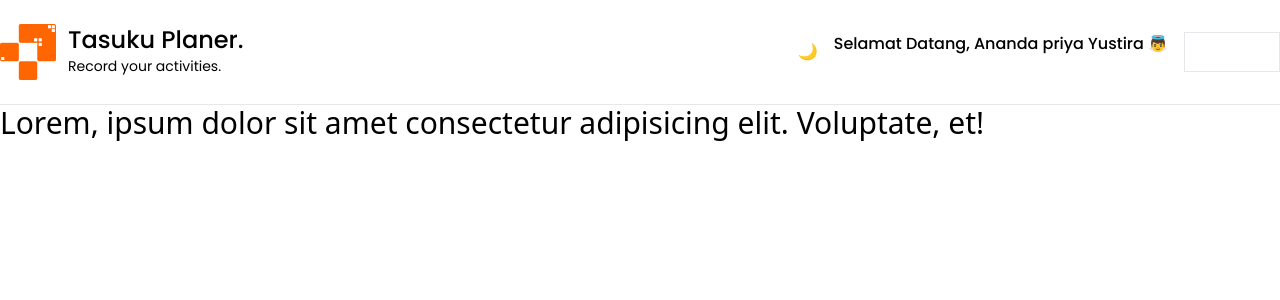
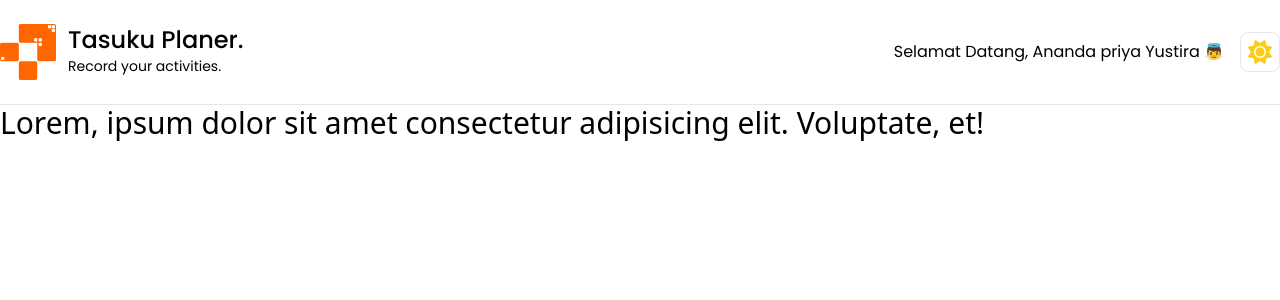
Before and after one commit to nandah4/myplanner-tasuku, a React (Vite) app: page / in a window 1280 px wide. Shown: the top 300 px of the page. Built offline with nearby package versions, Linux system fonts and the light colour scheme.

Commit message:
feat: add transition when clicking dark mode button

```diff
--- a/src/components/layouts/Header.jsx
+++ b/src/components/layouts/Header.jsx
@@ -2,6 +2,7 @@ import Logo from "../../assets/logo-study-plan.png"
 import { AnimatePresence, motion } from "framer-motion"
 import useTaskContext from "../../hooks/useTaskContext"
 import { FaSun } from "react-icons/fa6";
+import { FaRegMoon } from "react-icons/fa";
 
 const Header = () => {
     const { darkMode, setDarkMode } = useTaskContext();
@@ -20,41 +21,39 @@ const Header = () => {
                             <p className="font-lato text-sm">Record your activities.</p>
                         </div>
                     </div>
-                    <div className="flex justify-between gap-x-4">
-                        <button
-                            onClick={() => setDarkMode((isFakeDark) => !isFakeDark)}
-                            className="btn-fake-dark-mode"
-                        >
-                            {darkMode ? "☀️" : "🌙"}
-                        </button>
-                        <h2 className="font-medium">Selamat Datang, Ananda priya Yustira 👼</h2>
-                        <div className="border h-10 w-24 overflow-hidden  flex justify-center">
+                    <div className="flex justify-between items-center gap-x-4">
 
-                            {
-                                <AnimatePresence>
+                        <h2 className="font-normal">Selamat Datang, Ananda priya Yustira 👼</h2>
+
+                        <div className="border rounded-lg h-10 w-10 overflow-hidden  flex justify-center">
+
+                            <AnimatePresence mode="wait">
                                 {
                                     darkMode ? <motion.button
-                                            initial={{ y: 0 }}
-                                            animate={{ y: [0, 0, 0] }}
-                                            exit={{ y: [0, 0], }}
-                                            transition={{ duration: 2, times: [0.3, 0.3, 0.2], ease: 'easeInOut' }}
-                                            className="border"
+                                        key="su-button"
+                                        initial={{ y: -100 }}
+                                        animate={{ y: [-50, 8, 0] }}
+                                        exit={{ y: [0, 8, -50], }}
+                                        transition={{ duration: .5, times: [.4], ease: 'easeInOut' }}
+                                        onClick={() => setDarkMode((isFakeDark) => !isFakeDark)}
                                     >
-                                            <FaSun className="bg-red-400 text-2xl" />
+                                        <FaRegMoon className="text-yellow-400 text-2xl" />
                                     </motion.button> : (
                                         <motion.button
+                                            key="sun-button"
                                             initial={{ y: -100 }}
-                                                animate={{ y: [100, 20, 0] }}
-                                                exit={{ y: [10, 100], }}
-                                                transition={{ duration: 2, times: [0.3, 0.3, 0.2], ease: 'easeInOut' }}
-                                                className="border"
+                                            animate={{ y: [50, -8, 0] }}
+                                            exit={{ y: [0, -8, 50], }}
+                                            transition={{ duration: .5, times: [0.3], ease: 'easeInOut' }}
+                                            onClick={() => setDarkMode((isFakeDark) => !isFakeDark)}
                                         >
-                                                <FaSun className="bg-yellow-400 text-2xl" />
+                                            <FaSun className="text-yellow-400 text-2xl" />
                                         </motion.button>
                                     )
                                 }
                             </AnimatePresence>
-                            }
+
+
                         </div>
                     </div>
                 </div>
--- a/src/pages/AppLayout.jsx
+++ b/src/pages/AppLayout.jsx
@@ -5,13 +5,13 @@ import { useEffect } from "react";
 const AppLayout = () => {
     const { darkMode, setDarkMode } = useTaskContext();
 
-    // useEffect(() => {
-    //     if (darkMode) {
-    //         document.documentElement.classList.add('darkmode');
-    //     } else {
-    //         document.documentElement.classList.remove('darkmode');
-    //     }
-    // }, [darkMode])
+    useEffect(() => {
+        if (darkMode) {
+            document.documentElement.classList.add('darkmode');
+        } else {
+            document.documentElement.classList.remove('darkmode');
+        }
+    }, [darkMode])
 
     return <>
         <Header />
```
Lines whose indentation alone changed are shown as unchanged.
